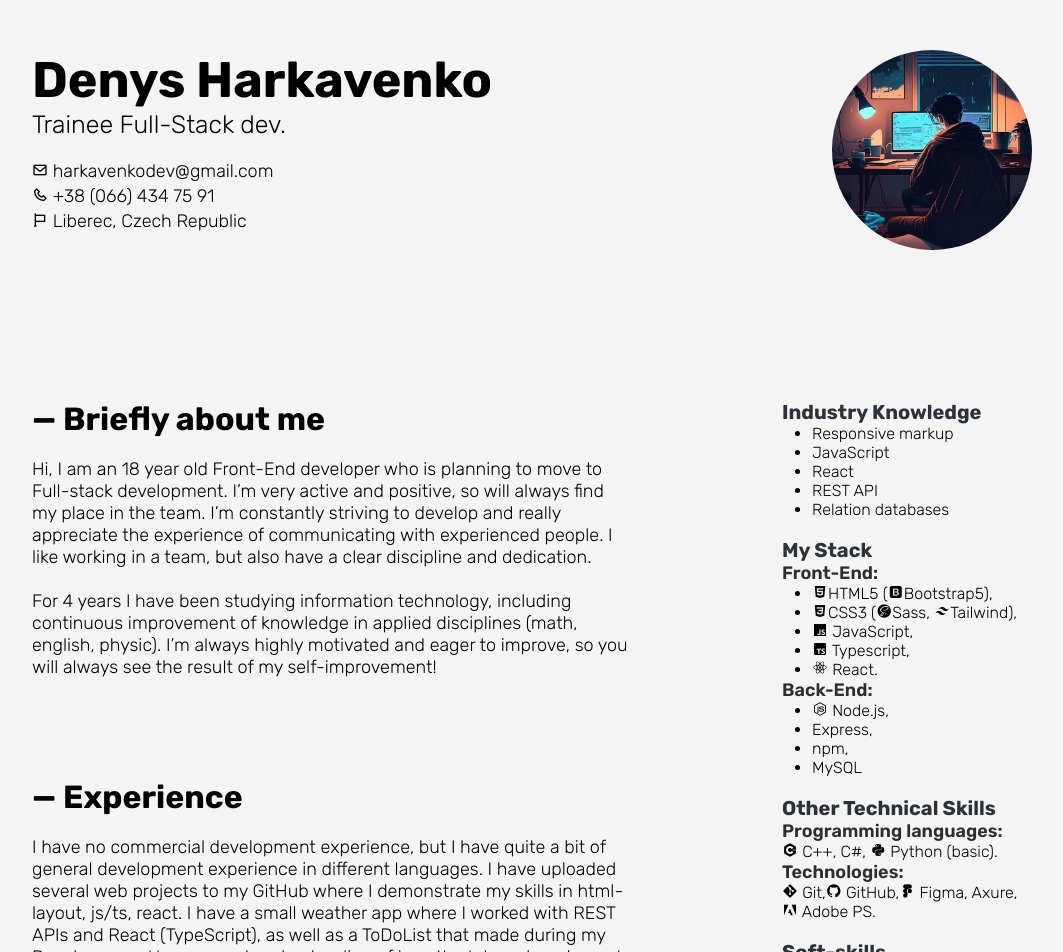
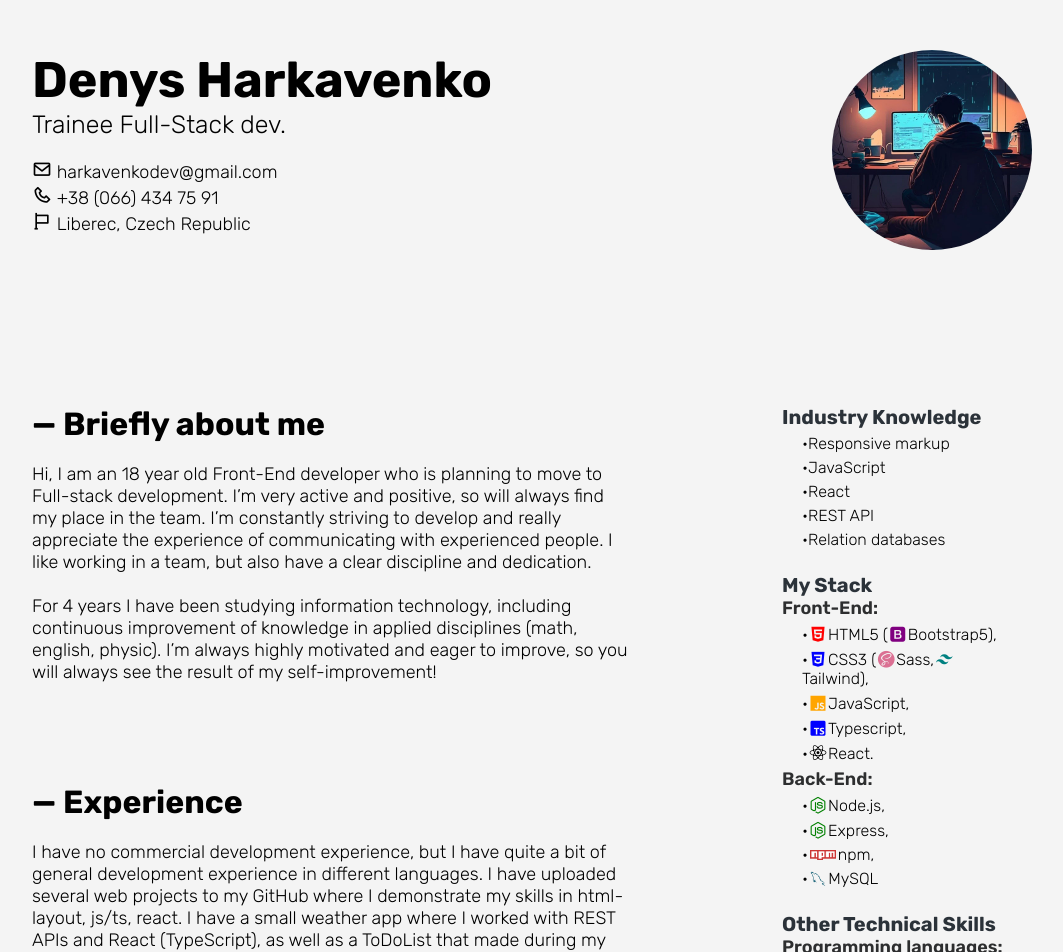
Before and after one commit to DenysHarkavenko/harkavenko-portfolio, a React (Create React App) app: page / in a window 1280 px wide. Shown: the top 952 px of the page, without its empty margins (108-1171 px from the left). Built offline with nearby package versions, Linux system fonts and the light colour scheme.

Commit message:
ocin update

```diff
--- a/src/components/Header/Header.tsx
+++ b/src/components/Header/Header.tsx
@@ -29,7 +29,9 @@ export default function Header() {
                         </div>
                     </div>
                     <div className="header__row logo">
-                        <img src={logo} alt="Logo not found"/>
+                        <a href="">
+                            <img src={logo} alt="Logo not found"/>
+                        </a>
                     </div>
                 </div>
             </div>
--- a/src/components/Main/_Main.css
+++ b/src/components/Main/_Main.css
@@ -55,4 +55,5 @@
 .item__text-time {
     font-size: 14px;
     color: var(--txt-date);
+    color: ligh;
 }
--- a/src/components/Main/info/Info.tsx
+++ b/src/components/Main/info/Info.tsx
@@ -1,4 +1,6 @@
 import './_Info.css'
+const npm: string = require('../../../images/npm.png')
+const sql: string = require('../../../images/MySQL.png')
 
 export default function Info() {
     return (
@@ -17,19 +19,18 @@ export default function Info() {
             <h2>Front-End:</h2>
             <ul>
                 <li>
-                    <i className="bx bxl-html5"></i>HTML5 (
-                    <i className="bx bxl-bootstrap"></i>Bootstrap5),
+                    <i className="bx bxl-html5" style={{ color: 'red' }}></i> HTML5 (<i className="bx bxl-bootstrap" style={{ color: 'purple' }}></i>Bootstrap5),
                 </li>
                 <li>
-                    <i className="bx bxl-css3"></i>CSS3 (
-                    <i className="bx bxl-sass"></i>Sass,{' '}
-                    <i className="bx bxl-tailwind-css"></i>Tailwind),
+                    <i className="bx bxl-css3" style={{ color: 'blue' }}></i>CSS3 (
+                    <i className="bx bxl-sass" style={{ color: 'palevioletred' }}></i>Sass,
+                    <i className="bx bxl-tailwind-css"style={{ color: 'teal' }}></i>Tailwind),
                 </li>
                 <li>
-                    <i className="bx bxl-javascript"></i> JavaScript,
+                    <i className="bx bxl-javascript" style={{ color: 'orange' }}></i>JavaScript,
                 </li>
                 <li>
-                    <i className="bx bxl-typescript"></i> Typescript,
+                    <i className="bx bxl-typescript" style={{ color: 'blue' }}></i> Typescript,
                 </li>
                 <li>
                     <i className="bx bxl-react"></i> React.
@@ -38,11 +39,17 @@ export default function Info() {
             <h2>Back-End:</h2>
             <ul>
                 <li>
-                    <i className="bx bxl-nodejs"></i> Node.js,
+                    <i className="bx bxl-nodejs" style={{ color: 'green' }}></i> Node.js,
                 </li>
-                <li>Express,</li>
-                <li>npm,</li>
-                <li>MySQL</li>
+                <li>
+                    <i className="bx bxl-nodejs" style={{ color: 'green' }}></i> Express,
+                </li>
+                <li>
+                    <img src={npm} alt="" className="npm img_ic" /> npm,
+                </li>
+                <li>
+                    <img src={sql} alt="" className="sql img_ic" /> MySQL
+                </li>
             </ul>
             <br />
 
--- a/src/components/Main/info/_Info.css
+++ b/src/components/Main/info/_Info.css
@@ -1,5 +1,15 @@
 .main__skills li {
-    margin-left: 30px;
+    margin: 5px 20px;
+    /* */
+    display: flex;
+    align-items: center;
+    flex-wrap: wrap;
+
+}
+
+
+.main__skills li::before{
+        content: '•';
 }
 
 .main__skills h1 {
@@ -12,3 +22,22 @@
     color: var(--txt-inf-body);
     font-weight: 600;
 }
+
+
+/*  */
+
+.bx{
+    font-size: 20px;
+}
+
+.npm{
+    height: 10px;
+}
+
+.sql{
+    height: 16px;
+}
+
+.img_ic{
+    margin: 0 2px;
+}
```
Also changed, not shown: src/images/MySQL.png (added), src/images/npm.png (added).
